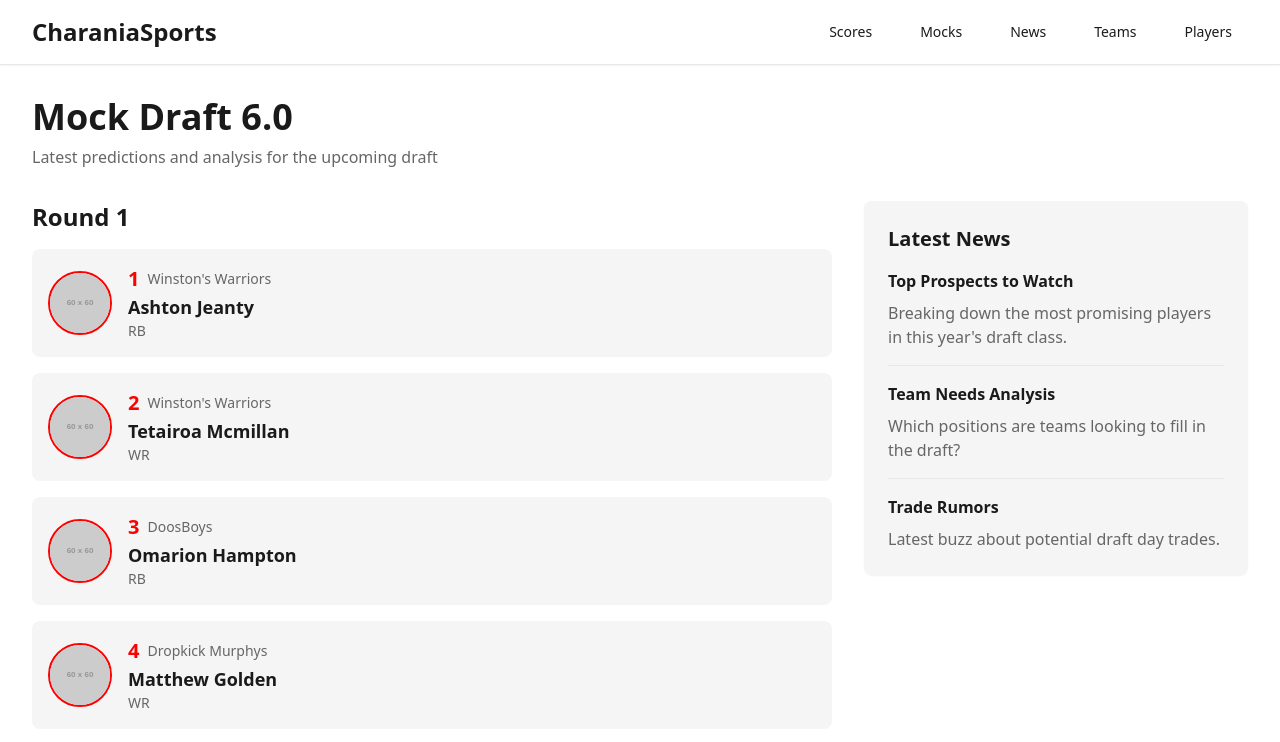
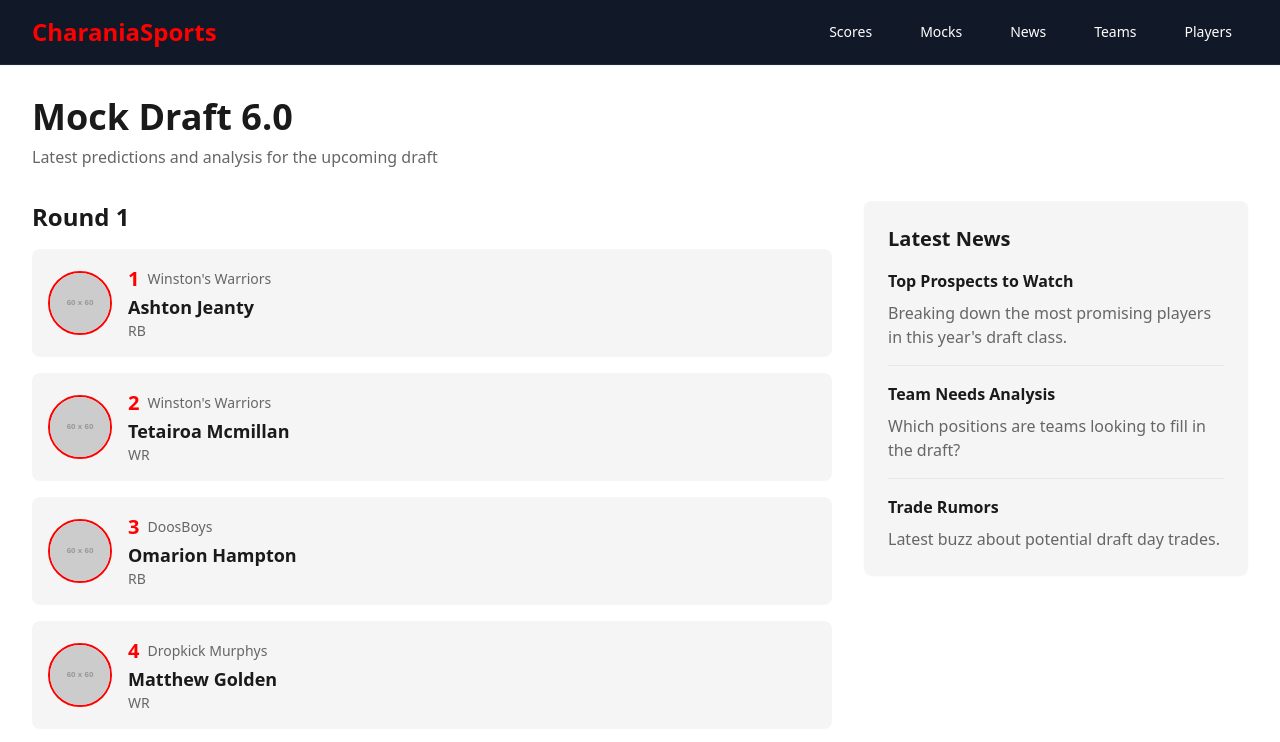
Before and after one commit to JohnDimento/Mock-Draft-6.0, a website: page index.html in a window 1280 px wide. Shown: the top 742 px of the page. Drawn offline with Linux system fonts and the light colour scheme; no server answers; placeholder pictures from the web are drawn by us.

Commit message:
style: update navigation bar with dark theme and ESPN red logo

```diff
--- a/index.html
+++ b/index.html
@@ -9,28 +9,28 @@
 </head>
 <body class="bg-espn-blue min-h-screen">
     <!-- Navigation -->
-    <nav class="bg-white border-b border-gray-200 shadow-sm">
+    <nav class="bg-gray-900 border-b border-gray-800 shadow-sm">
         <div class="max-w-7xl mx-auto px-4 sm:px-6 lg:px-8">
             <div class="flex items-center justify-between h-16">
                 <!-- Logo -->
                 <div class="flex-shrink-0">
-                    <a href="/" class="text-text-primary text-2xl font-bold">CharaniaSports</a>
+                    <a href="/" class="text-espn-red text-2xl font-bold">CharaniaSports</a>
                 </div>
 
                 <!-- Navigation Links -->
                 <div class="hidden md:block">
                     <div class="ml-10 flex items-baseline space-x-4">
-                        <a href="#" class="nav-link">Scores</a>
-                        <a href="#" class="nav-link">Mocks</a>
-                        <a href="#" class="nav-link">News</a>
-                        <a href="#" class="nav-link">Teams</a>
-                        <a href="#" class="nav-link">Players</a>
+                        <a href="#" class="text-white hover:text-espn-red px-4 py-2 text-sm font-medium transition-colors duration-200">Scores</a>
+                        <a href="#" class="text-white hover:text-espn-red px-4 py-2 text-sm font-medium transition-colors duration-200">Mocks</a>
+                        <a href="#" class="text-white hover:text-espn-red px-4 py-2 text-sm font-medium transition-colors duration-200">News</a>
+                        <a href="#" class="text-white hover:text-espn-red px-4 py-2 text-sm font-medium transition-colors duration-200">Teams</a>
+                        <a href="#" class="text-white hover:text-espn-red px-4 py-2 text-sm font-medium transition-colors duration-200">Players</a>
                     </div>
                 </div>
 
                 <!-- Mobile menu button -->
                 <div class="md:hidden">
-                    <button type="button" class="text-text-tertiary hover:text-text-primary focus:outline-none">
+                    <button type="button" class="text-white hover:text-espn-red focus:outline-none">
                         <i class="fas fa-bars"></i>
                     </button>
                 </div>
--- a/input.css
+++ b/input.css
@@ -3,10 +3,6 @@
 @tailwind utilities;
 
 @layer components {
-  .nav-link {
-    @apply text-text-primary hover:text-espn-red px-4 py-2 text-sm font-medium transition-colors duration-200;
-  }
-
   .draft-card {
     @apply bg-espn-gray rounded-lg p-4 mb-4 hover:bg-card-hover transition-all duration-200 relative overflow-hidden;
   }
```
Also changed, not shown: dist/output.css.
